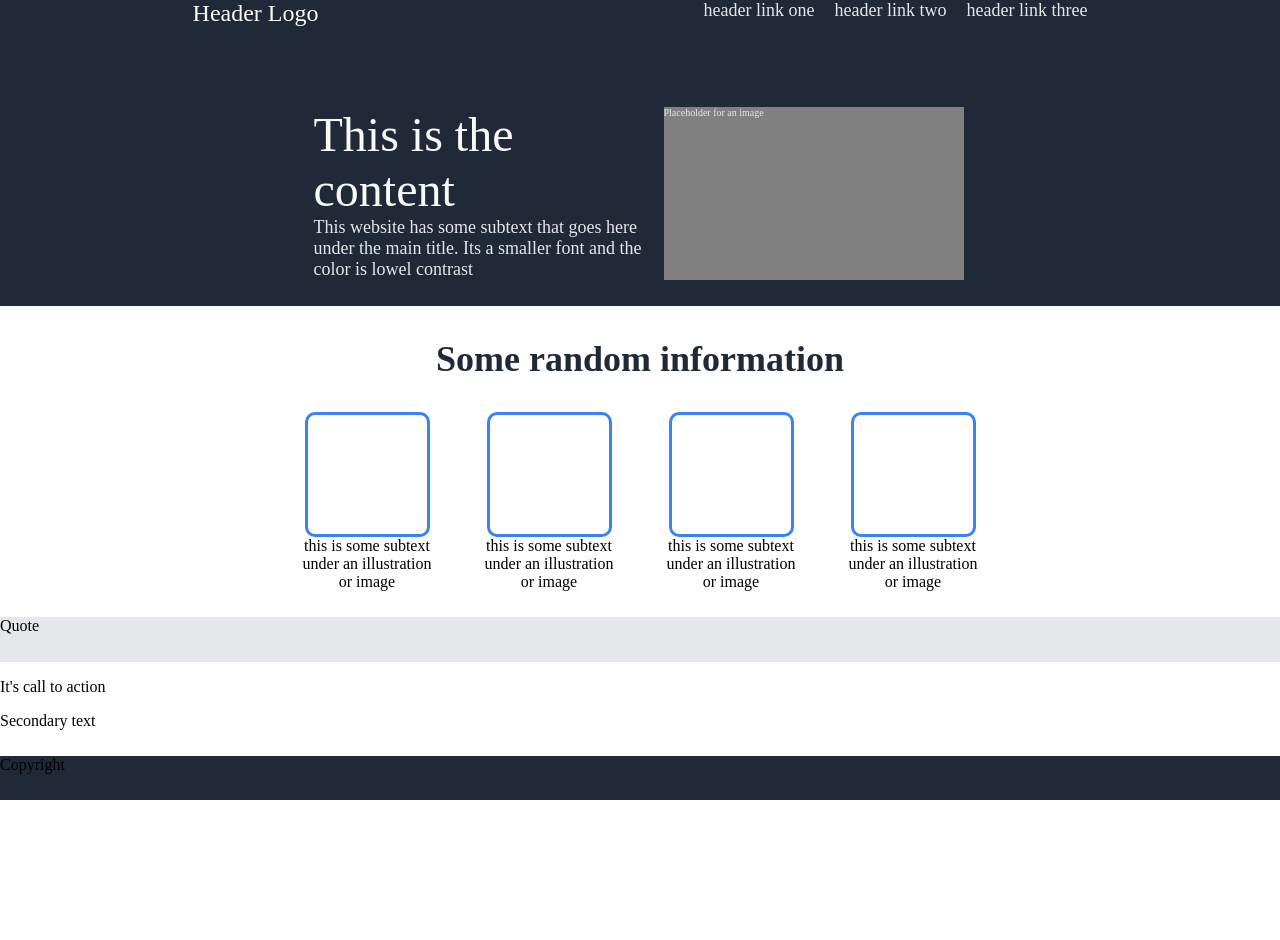
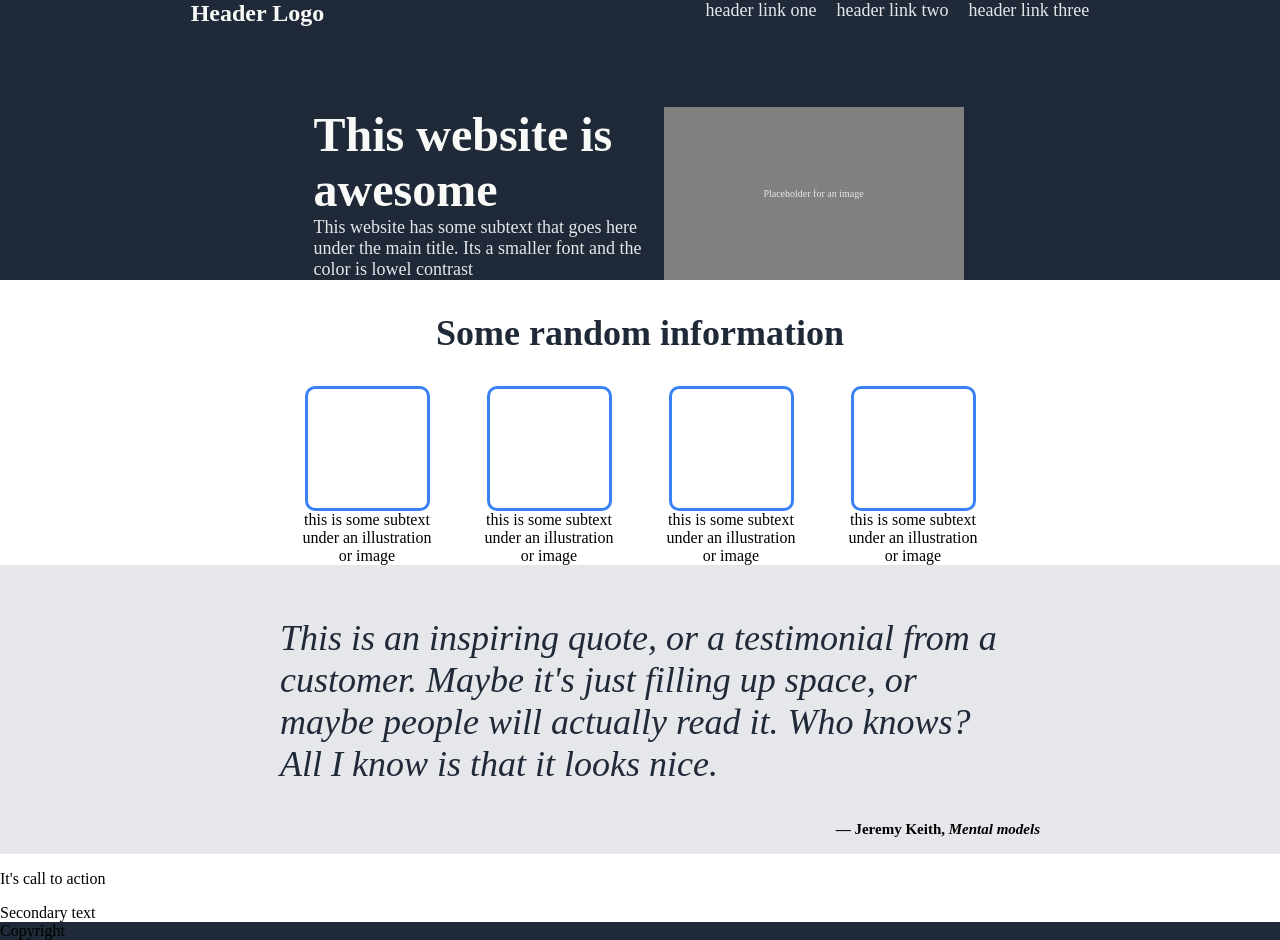
Before and after one commit to theSirD/odin-landing-page, a plain HTML site: page index.html in a window 1280 px wide. Shown: the top 940 px of the page. Before the commit the page ends 800 px from the top, so only its background shows below. Drawn offline with Linux system fonts and the light colour scheme.

Commit message:
Complete first and third sections

```diff
--- a/index.html
+++ b/index.html
@@ -17,7 +17,7 @@
         </div>
         <div class="hero">
             <div class="first-text">
-                <div class="main-text">This is the content</div>
+                <div class="main-text">This website is awesome</div>
                 <div class="secondary-text">This website has some subtext that goes here under the main title. Its a smaller font and the color is lowel contrast</div>
             </div>
             <div class="image">Placeholder for an image</div>
@@ -48,7 +48,14 @@
             </div>
     </div>
     <div class="third">
-        Quote
+        <figure class="quote">
+            <blockquote>
+                This is an inspiring quote, or a testimonial from a customer. Maybe it's just filling up space, or maybe people will actually read it. Who knows? All I know is that it looks nice.
+            </blockquote>
+            <figcaption>
+              — Jeremy Keith, <cite>Mental models</cite>
+            </figcaption>
+          </figure>
     </div>
     <div class="forth">
         <div class="form">
--- a/style.css
+++ b/style.css
@@ -15,10 +15,12 @@ div ul, .secondary-text, .image {
 
 .nav-logo {
     font-size: 24px;
+    font-weight: bold;
 }
 
 .main-text {
     font-size: 48px;
+    font-weight: bold
 }
 
 div ul, .secondary-text {
@@ -76,7 +78,6 @@ ul {
     padding: 0;
     display: flex;
     gap: 20px;
-    /* margin-right: 90px; */
 }
 
 .hero {
@@ -95,6 +96,9 @@ ul {
 
 .image {
     flex-basis: 300px;
+    display: flex;
+    justify-content: center;
+    align-items: center;
 }
 
 .second-text {
@@ -126,3 +130,24 @@ ul {
     border: 3px solid #3882F6;
     border-radius: 10px;
 }
+
+.third {
+    display: flex;
+    justify-content: center;
+}
+
+.quote {
+    width: 800px;
+}
+
+blockquote {
+    font-size: 36px;
+    font-style: italic;
+    color: #1F2937;
+}
+
+figcaption {
+    font-size: 15px;
+    font-weight: bold;
+    text-align: right;
+}
```
